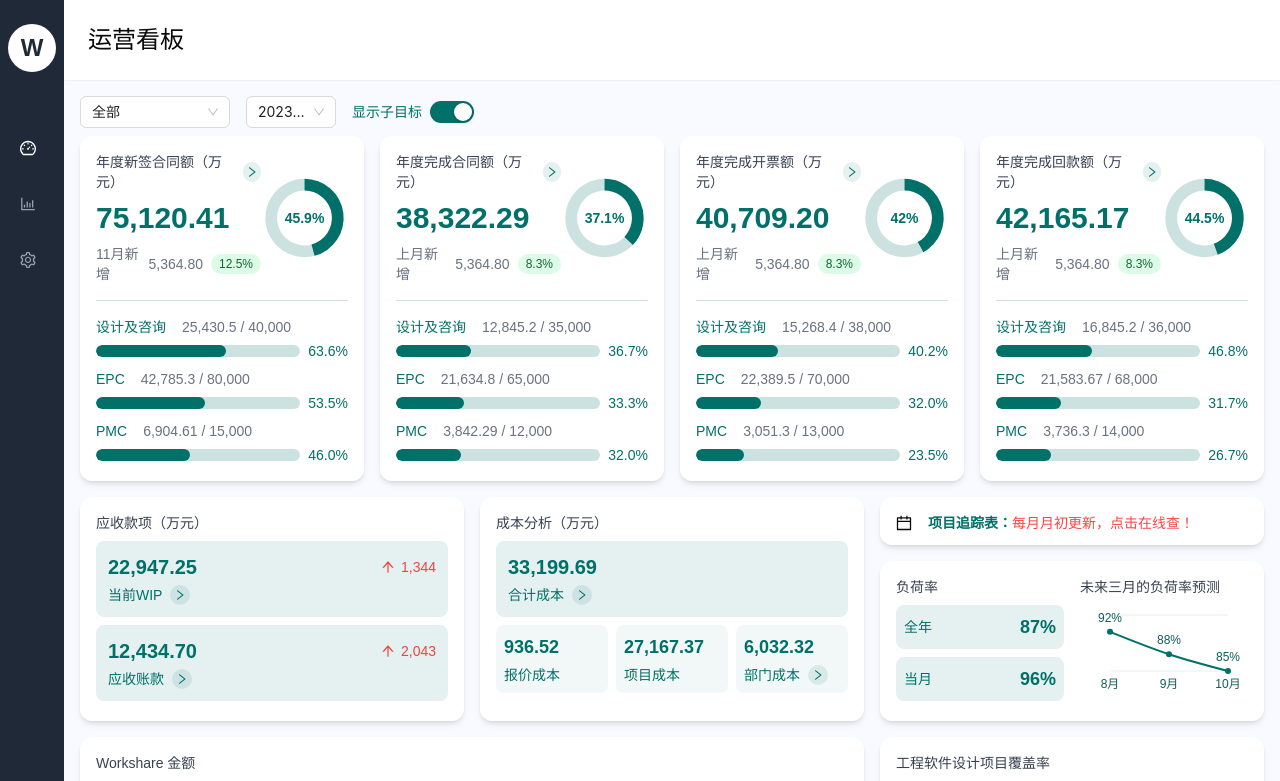
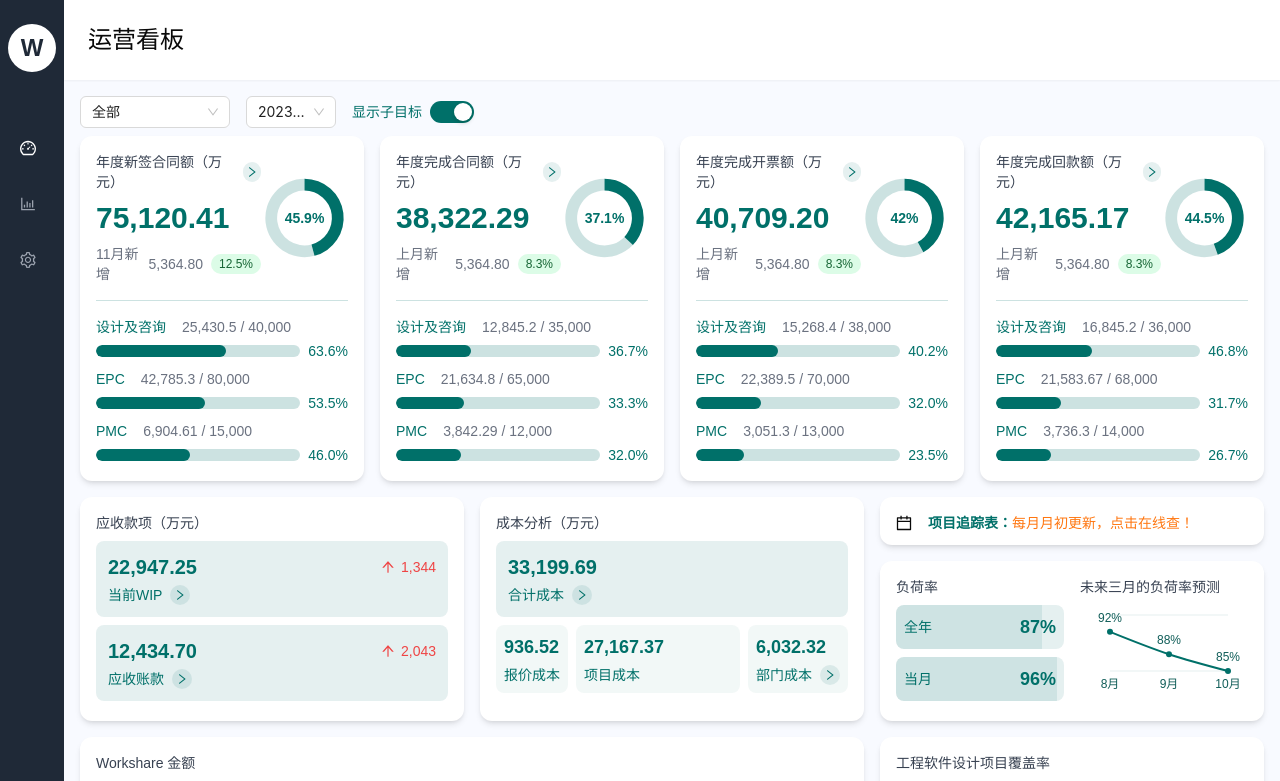
Before and after one commit to marcelxu0272/NewEngineeringPlatform, a Next.js app: page /dashboard in a window 1280 px wide. Shown: the top 781 px of the page. Built offline with nearby package versions, Linux system fonts and the light colour scheme.

Commit message:
优化成本、负荷率显示，增加子目标动画

```diff
--- a/app/dashboard/page.tsx
+++ b/app/dashboard/page.tsx
@@ -280,7 +280,7 @@ export default function Component() {
                       </div>
 
                       {/* 子目标区域 */}
-                      {showSubTargets && (
+                      <div className={`overflow-hidden transition-all duration-300 ease-in-out ${showSubTargets ? 'max-h-[500px] opacity-100' : 'max-h-0 opacity-0'}`}>
                         <div className="mt-4 pt-4 border-t border-[#007069]/20">
                           {card.subTargets.map((target, idx) => {
                             const percentage = Math.min(100, (target.current / target.target) * 100).toFixed(1);
@@ -305,7 +305,7 @@ export default function Component() {
                             );
                           })}
                         </div>
-                      )}
+                      </div>
                     </CardContent>
                   </Card>
                 ))}
@@ -393,20 +393,20 @@ export default function Component() {
                   </div>
 
                   {/* 三个子项成本 */}
-                  <div className="grid grid-cols-3 gap-2">
-                    <div className="bg-[#007069]/5 p-2 rounded-lg">
+                  <div className="flex gap-2">
+                    <div className="bg-[#007069]/5 p-2 rounded-lg" style={{ flex: '2.74' }}>
                       <p className="text-lg font-bold text-[#007069]">936.52</p>
-                      <p className="text-sm text-[#007069] mt-1">报价成本</p>
+                      <p className="text-sm text-[#007069] mt-1 whitespace-nowrap">报价成本</p>
                     </div>
-                    <div className="bg-[#007069]/5 p-2 rounded-lg">
+                    <div className="bg-[#007069]/5 p-2 rounded-lg" style={{ flex: '79.58' }}>
                       <p className="text-lg font-bold text-[#007069]">27,167.37</p>
-                      <p className="text-sm text-[#007069] mt-1">项目成本</p>
+                      <p className="text-sm text-[#007069] mt-1 whitespace-nowrap">项目成本</p>
                     </div>
-                    <div className="bg-[#007069]/5 p-2 rounded-lg">
+                    <div className="bg-[#007069]/5 p-2 rounded-lg" style={{ flex: '17.67' }}>
                       <div>
                         <p className="text-lg font-bold text-[#007069]">6,032.32</p>
                         <div className="flex items-center gap-2 mt-1">
-                          <p className="text-sm text-[#007069]">部门成本</p>
+                          <p className="text-sm text-[#007069] whitespace-nowrap">部门成本</p>
                           <AntTooltip title="查看详情">
                             <Link
                               href={`/dashboard/department-cost-detail`}
@@ -431,7 +431,7 @@ export default function Component() {
                   <div className="flex items-center">
                     <CalendarOutlined className="w-4 h-4 mr-4" />
                     <Link href="/dashboard/eletable" className="cursor-pointer">
-                      <h3 className="font-medium text-sm text-[#ff4444]"><strong className="text-[#007069]">项目追踪表：</strong>每月月初更新，点击在线查！</h3>
+                      <h3 className="font-medium text-sm text-[#ff7711]"><strong className="text-[#007069]">项目追踪表：</strong>每月月初更新，点击在线查！</h3>
                     </Link>
                   </div>
                 </CardContent>
@@ -445,14 +445,26 @@ export default function Component() {
                     <div>
                       <h3 className="font-medium text-sm text-gray-700 mb-2">负荷率</h3>
                       <div className="space-y-2">
-                        <div className="bg-[#007069]/10 p-2 rounded-lg">
-                          <div className="flex items-center justify-between">
+                        <div className="relative p-2 rounded-lg overflow-hidden bg-[#007069]/10">
+                          {/* 背景条 */}
+                          <div
+                            className="absolute inset-0 bg-[#007069]/10"
+                            style={{ width: '87%' }}
+                          />
+                          {/* 内容 */}
+                          <div className="relative z-10 flex items-center justify-between">
                             <span className="text-sm text-[#007069]">全年</span>
                             <span className="text-lg font-bold text-[#007069]">87%</span>
                           </div>
                         </div>
-                        <div className="bg-[#007069]/10 p-2 rounded-lg">
-                          <div className="flex items-center justify-between">
+                        <div className="relative p-2 rounded-lg overflow-hidden bg-[#007069]/10">
+                          {/* 背景条 */}
+                          <div
+                            className="absolute inset-0 bg-[#007069]/10"
+                            style={{ width: '96%' }}
+                          />
+                          {/* 内容 */}
+                          <div className="relative z-10 flex items-center justify-between">
                             <span className="text-sm text-[#007069]">当月</span>
                             <span className="text-lg font-bold text-[#007069]">96%</span>
                           </div>
```
